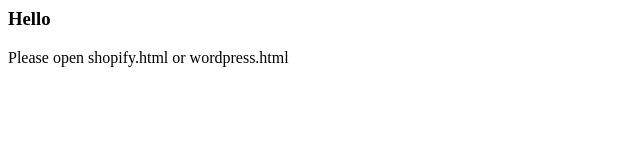
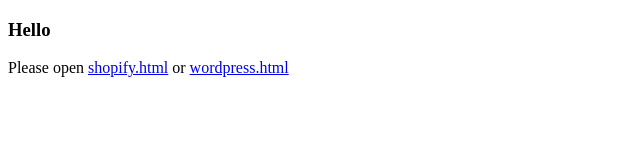
Before and after one commit to Anand80133/snipshot, a plain HTML site: page index.html in a window 1280 px wide. Shown: the whole page, without its empty margins (0-640 px from the left). Drawn offline with Linux system fonts and the light colour scheme.

Commit message:
Update index.html

```diff
--- a/index.html
+++ b/index.html
@@ -1,2 +1,16 @@
-<h3>Hello</h3>
-<p>Please open shopify.html or wordpress.html</p>
+<!DOCTYPE html>
+<html lang="en">
+<head>
+  <meta charset="UTF-8">
+  <meta name="viewport" content="width=device-width, initial-scale=1.0">
+  <title>Snipshot Anand Webpage</title>
+</head>
+<body>
+
+  <div class="container mt-5">
+    <h3>Hello</h3>
+    <p>Please open <a href="shopify.html">shopify.html</a> or <a href="wordpress.html">wordpress.html</a></p>
+  </div>
+
+</body>
+</html>
```
